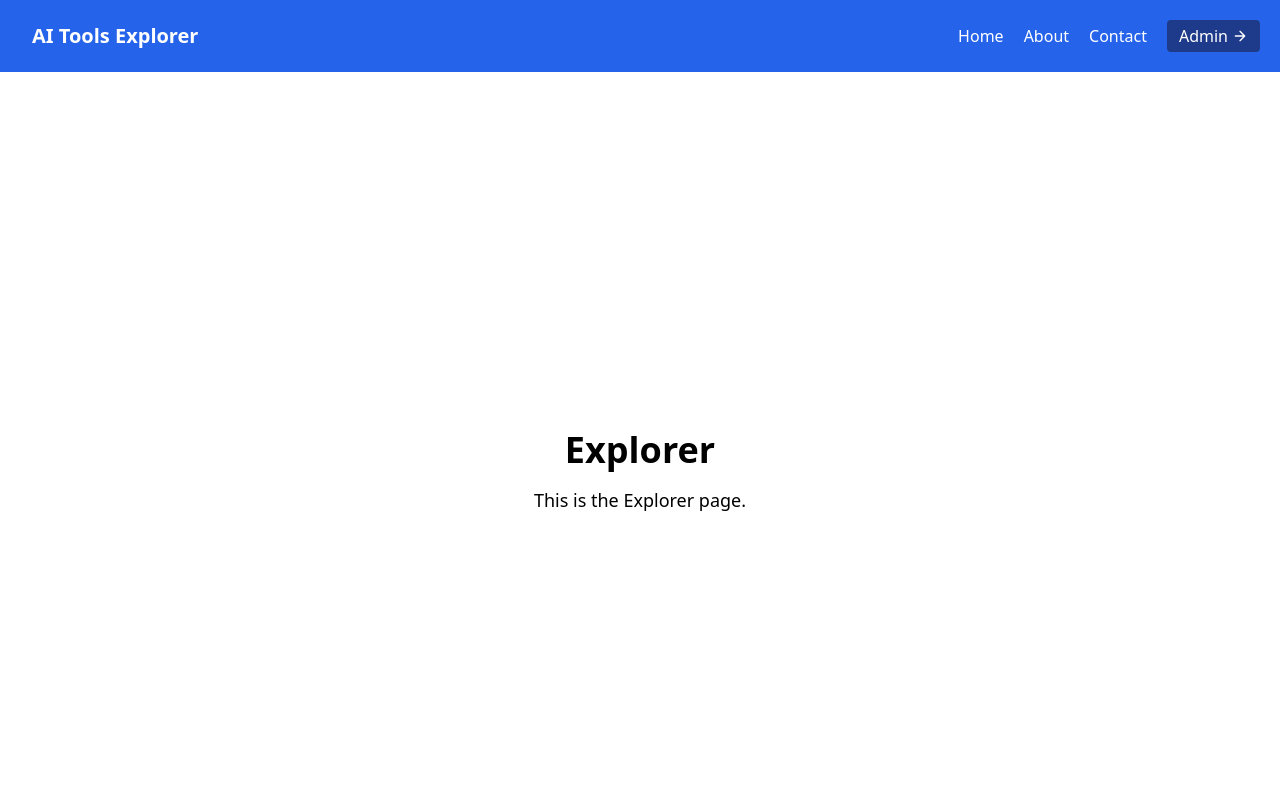
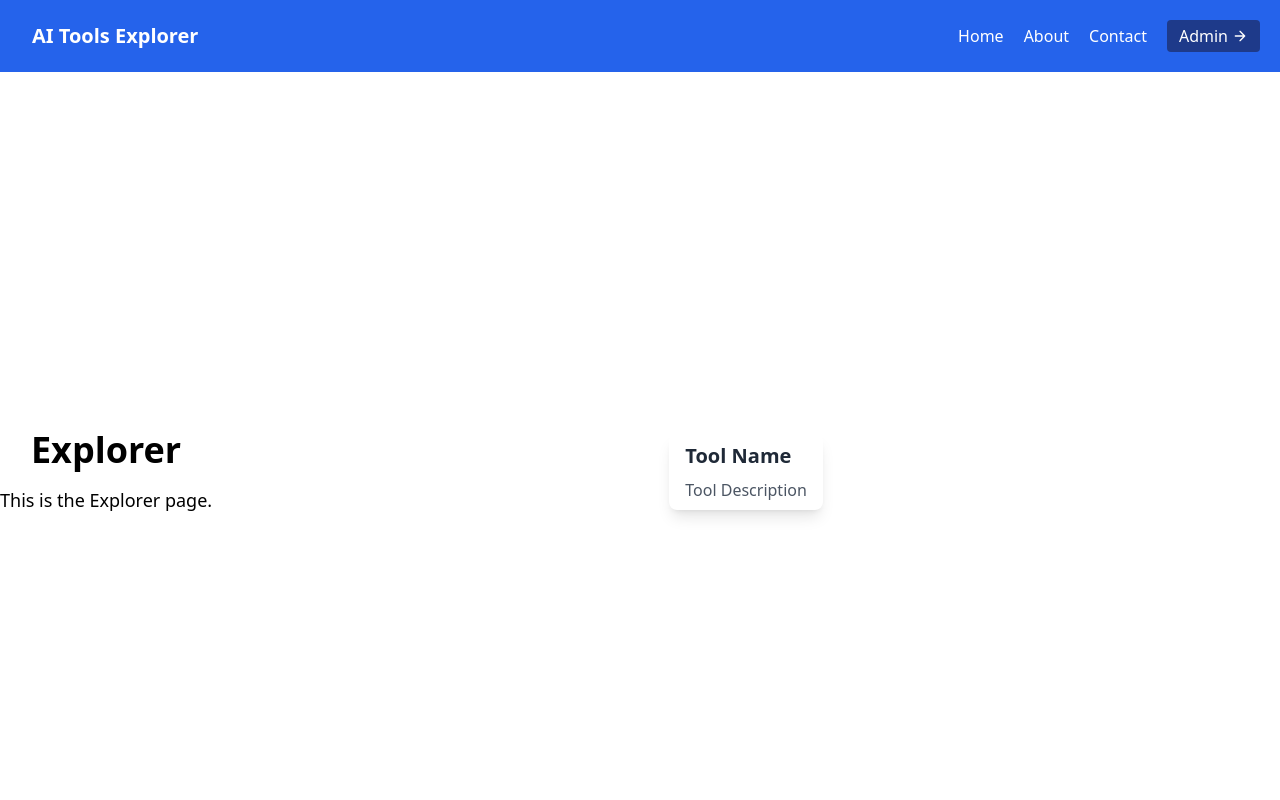
Before and after one commit to NabeelSohail-30/AI-Tools-Explorer, a React (Create React App) app in the folder client/: page / in a window 1280 px wide. Shown: the top 800 px of the page. Built offline with nearby package versions, Linux system fonts and the light colour scheme.

Commit message:
testing the tool component

```diff
--- a/client/src/pages/ExplorerPage.jsx
+++ b/client/src/pages/ExplorerPage.jsx
@@ -1,8 +1,18 @@
 import React from "react";
 import Header from "../components/Header";
 import Footer from "../components/Footer";
+import ToolCard from "../components/ToolCard";
+// import { useState } from "react";
 
 const Explorer = () => {
+  // const [tools, setTools] = useState([]);
+
+  const tool = {
+    _id: "1",
+    name: "Tool Name",
+    description: "Tool Description",
+  };
+
   return (
     <>
       <Header></Header>
@@ -11,6 +21,7 @@ const Explorer = () => {
           <h1 className="text-4xl font-semibold mb-4">Explorer</h1>
           <p className="text-lg">This is the Explorer page.</p>
         </div>
+        <ToolCard key={tool._id} tool={tool} />
       </div>
       <Footer></Footer>
     </>
```
